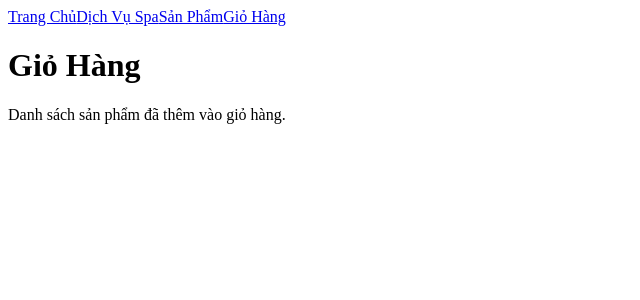
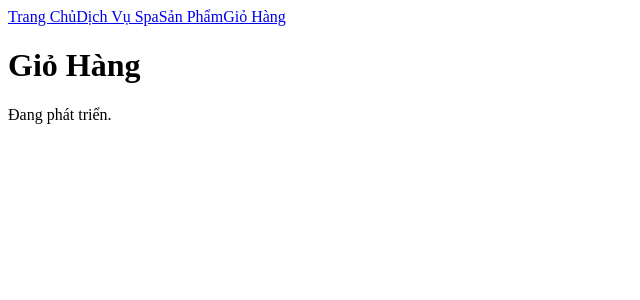
Before and after one commit to maziireiwa4/rubyspa, a Next.js app: page /products/cart in a window 1280 px wide. Shown: the top 300 px of the page, without its empty margins (0-640 px from the left). Built offline with nearby package versions, Linux system fonts and the light colour scheme.

Commit message:
Cập nhật mới

```diff
--- a/app/products/cart/page.js
+++ b/app/products/cart/page.js
@@ -2,7 +2,7 @@ export default function CartPage() {
   return (
     <div>
       <h1>Giỏ Hàng</h1>
-      <p>Danh sách sản phẩm đã thêm vào giỏ hàng.</p>
+      <p>Đang phát triển.</p>
     </div>
   );
 }
```
